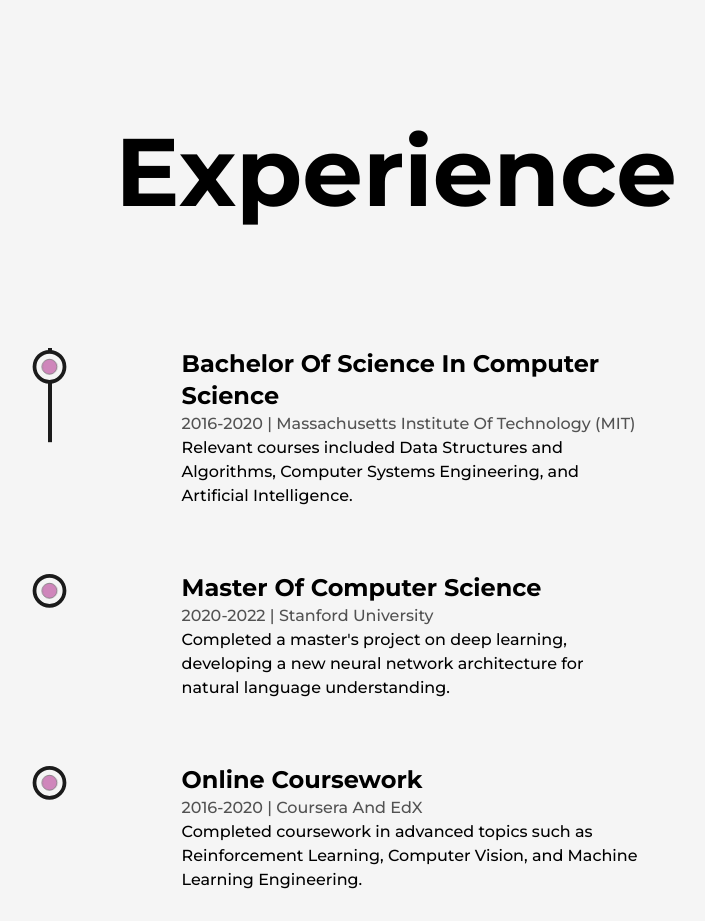
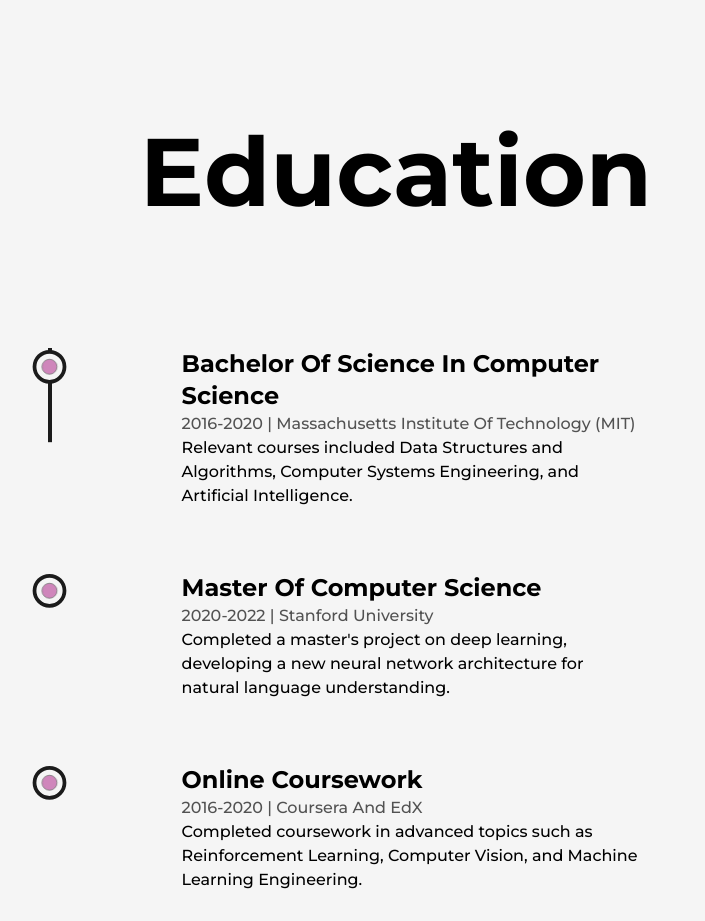
Before and after one commit to vaibhav-saini-dev/portfolio, a Next.js app: page /about in a window 1280 px wide. Shown: the part 4280-5201 px from the top of the page, without its empty margins (244-949 px from the left). Built offline with nearby package versions, Linux system fonts and the light colour scheme.

Commit message:
Fix Education Title
Update Education title from "Experience" to "Education"

```diff
--- a/src/components/Education.js
+++ b/src/components/Education.js
@@ -42,7 +42,7 @@ const Education = () => {
   return (
     <div className="my-64">
       <h2 className="font-bold text-8xl mb-32 w-full text-center">
-        Experience
+        Education
       </h2>
 
       <div ref={ref} className="w-[75%] mx-auto relative">
```
